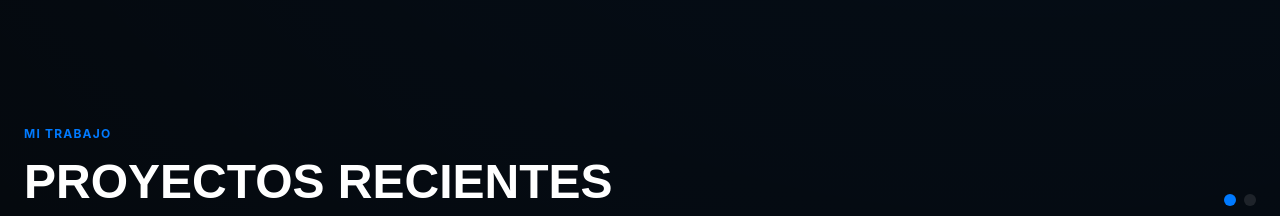
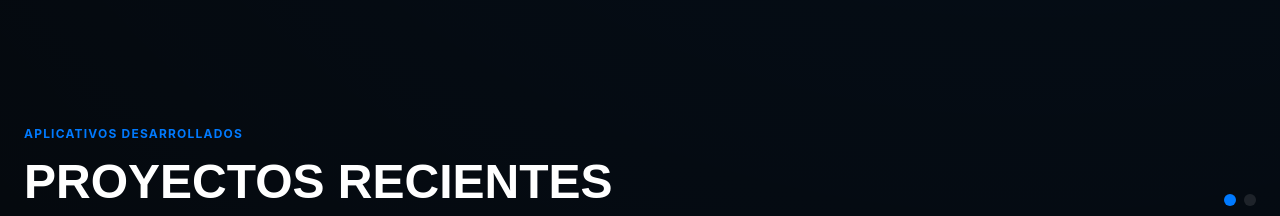
Before and after one commit to Proyectos-Nexatech/portafolio, a React (Vite) app: page / in a window 1280 px wide. Shown: the part 1980-2196 px from the top of the page. Built offline with nearby package versions, Linux system fonts and the light colour scheme.

Commit message:
Change 'Mi Trabajo' to 'Aplicativos Desarrollados'

```diff
--- a/src/App.tsx
+++ b/src/App.tsx
@@ -242,7 +242,7 @@ export default function App() {
         <div className="max-w-7xl mx-auto">
           <div className="flex flex-col md:flex-row md:items-end justify-between mb-16 gap-6">
             <div>
-              <span className="text-accent text-xs font-bold uppercase tracking-widest mb-4 block">Mi Trabajo</span>
+              <span className="text-accent text-xs font-bold uppercase tracking-widest mb-4 block">Aplicativos Desarrollados</span>
               <h2 className="text-4xl md:text-5xl font-bold font-display">PROYECTOS RECIENTES</h2>
             </div>
             <div className="flex gap-2">
```
